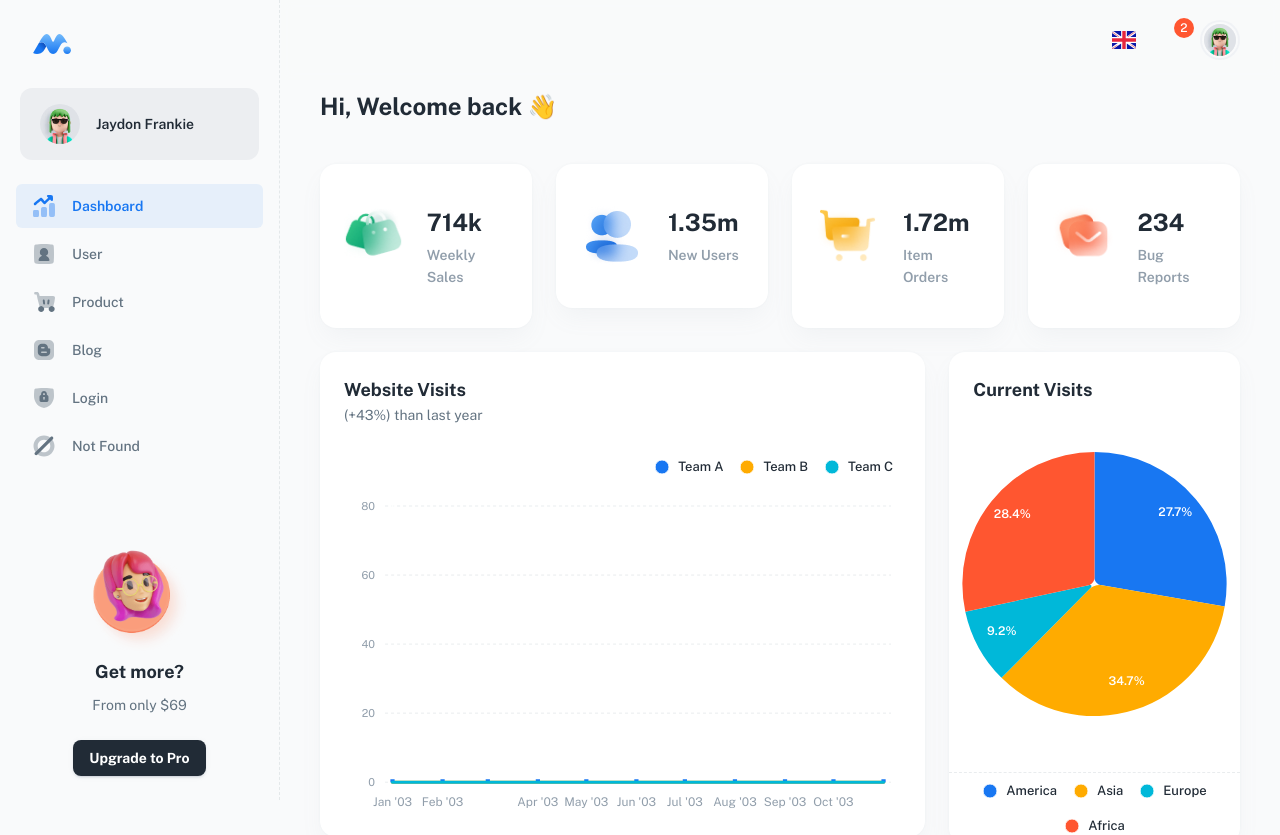
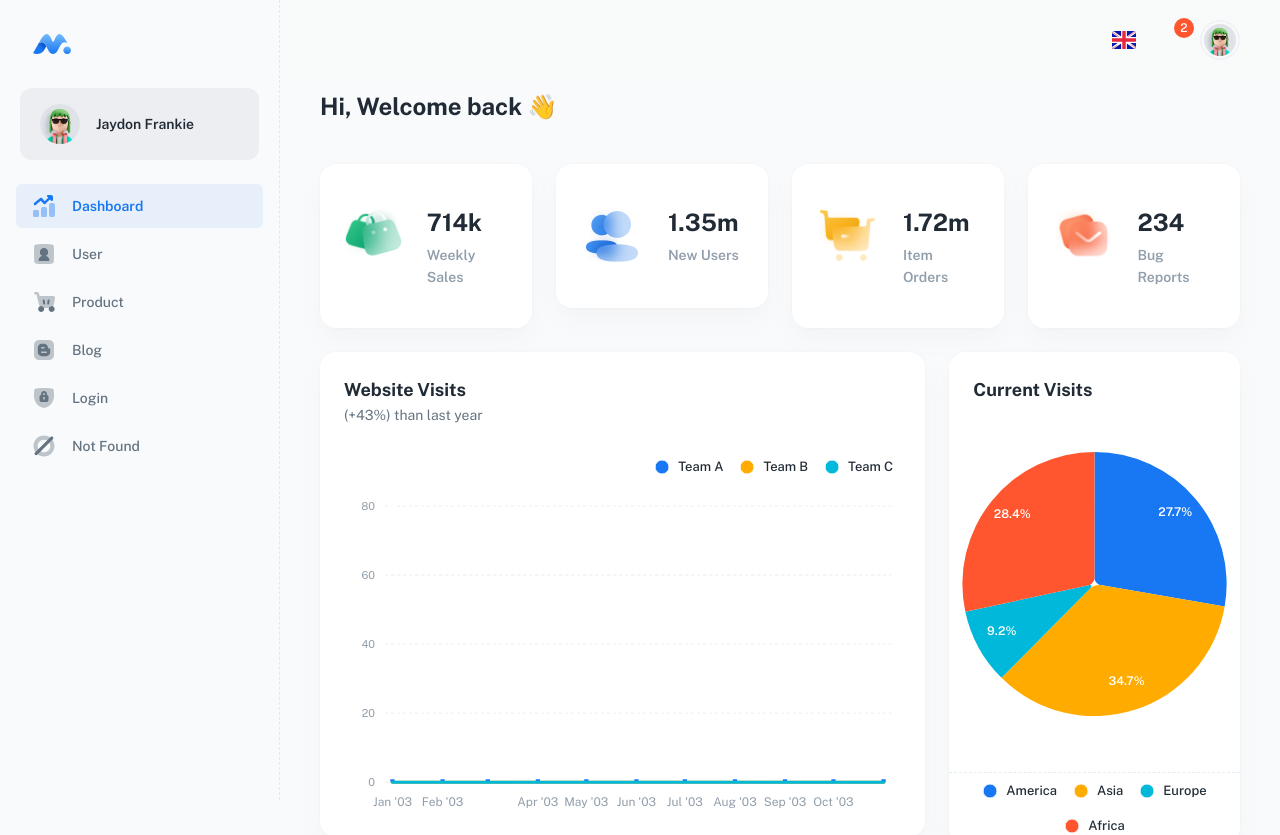
Before and after one commit to simmonsmoreno/sistema-gestao-centros-saude-materno-infantil, a React (Vite) app in the folder frontend/: page / in a window 1280 px wide. Shown: the top 835 px of the page. Built offline with nearby package versions, Linux system fonts and the light colour scheme; some icons are missing.

Commit message:
Remove upgrade section from Nav component

```diff
--- a/frontend/src/layouts/dashboard/nav.jsx
+++ b/frontend/src/layouts/dashboard/nav.jsx
@@ -4,7 +4,6 @@ import PropTypes from 'prop-types';
 import Box from '@mui/material/Box';
 import Stack from '@mui/material/Stack';
 import Drawer from '@mui/material/Drawer';
-import Button from '@mui/material/Button';
 import Avatar from '@mui/material/Avatar';
 import { alpha } from '@mui/material/styles';
 import Typography from '@mui/material/Typography';
@@ -70,35 +69,6 @@ export default function Nav({ openNav, onCloseNav }) {
     </Stack>
   );
 
-  const renderUpgrade = (
-    <Box sx={{ px: 2.5, pb: 3, mt: 10 }}>
-      <Stack alignItems="center" spacing={3} sx={{ pt: 5, borderRadius: 2, position: 'relative' }}>
-        <Box
-          component="img"
-          src="/assets/illustrations/illustration_avatar.png"
-          sx={{ width: 100, position: 'absolute', top: -50 }}
-        />
-
-        <Box sx={{ textAlign: 'center' }}>
-          <Typography variant="h6">Get more?</Typography>
-
-          <Typography variant="body2" sx={{ color: 'text.secondary', mt: 1 }}>
-            From only $69
-          </Typography>
-        </Box>
-
-        <Button
-          href="https://material-ui.com/store/items/minimal-dashboard/"
-          target="_blank"
-          variant="contained"
-          color="inherit"
-        >
-          Upgrade to Pro
-        </Button>
-      </Stack>
-    </Box>
-  );
-
   const renderContent = (
     <Scrollbar
       sx={{
@@ -118,7 +88,6 @@ export default function Nav({ openNav, onCloseNav }) {
 
       <Box sx={{ flexGrow: 1 }} />
 
-      {renderUpgrade}
     </Scrollbar>
   );
 
```
